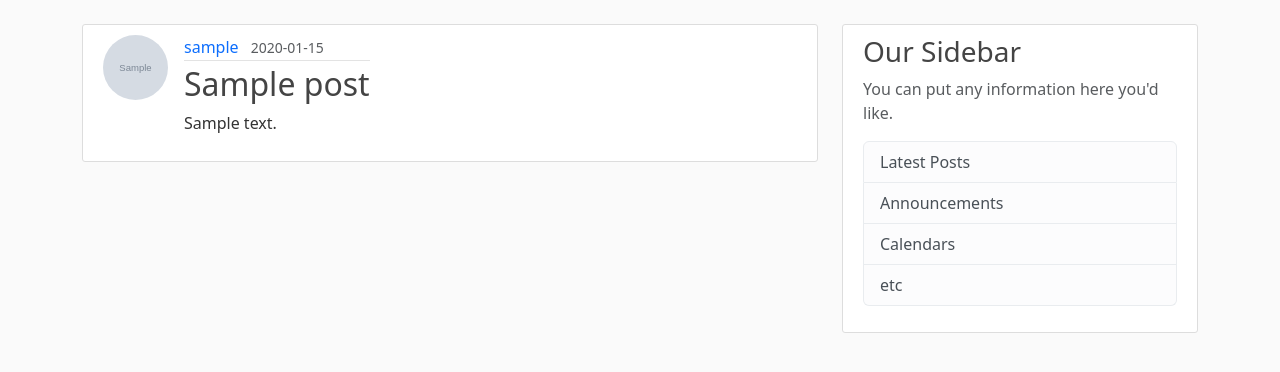
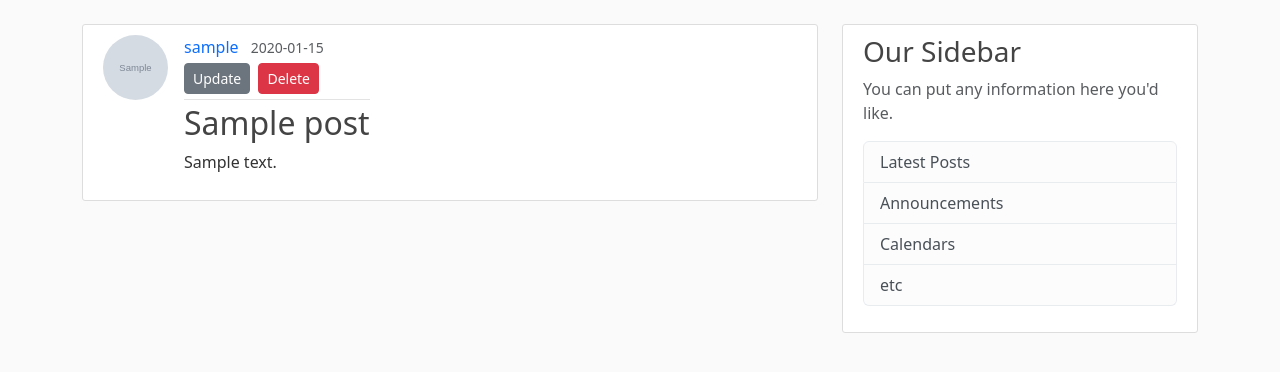
Before and after one commit to jmk-apps/flaskblog, a Flask app: page /post/1 in a window 1280 px wide. Shown: the part 56-428 px from the top of the page. Run offline with Flask 3, Linux system fonts and the light colour scheme; a user stored in the database is signed in; tables that the repository leaves empty hold one stand-in row (values such as "Sample post"); grey boxes marked "Sample" are stand-in pictures.

Commit message:
Added functionality to delete a post.

```diff
--- a/flaskblog/routes.py
+++ b/flaskblog/routes.py
@@ -134,3 +134,15 @@ def update_post(post_id):
         form.title.data = post.title
         form.content.data = post.content
     return render_template("create_post.html", title='Update Post', form=form, legend="Update Post")
+
+
+@app.route("/post/<int:post_id>/delete", methods=["POST"])
+@login_required
+def delete_post(post_id):
+    post = db.get_or_404(Post, post_id)
+    if post.author != current_user:
+        abort(403)
+    db.session.delete(post)
+    db.session.commit()
+    flash("Your post has been deleted", "success")
+    return redirect(url_for("home"))
--- a/flaskblog/templates/post.html
+++ b/flaskblog/templates/post.html
@@ -7,9 +7,34 @@
         <div class="article-metadata">
           <a class="me-2" style="text-decoration: none" href="#">{{ post.author.username }}</a>
           <small class="text-muted">{{ post.date_posted.strftime("%Y-%m-%d") }}</small>
+          {% if post.author == current_user %}
+              <div>
+                  <a class="btn btn-secondary btn-sm my-1" href="{{ url_for('update_post', post_id=post.id) }}">Update</a>
+                  <button type="button" class="btn btn-danger btn-sm m-1" data-bs-toggle="modal" data-bs-target="#deleteModal">Delete</button>
+              </div>
+          {% endif %}
         </div>
         <h2 class="article-title">{{ post.title }}</h2>
         <p class="article-content">{{ post.content }}</p>
       </div>
     </article>
+
+<!-- Modal -->
+<div class="modal fade" id="deleteModal" tabindex="-1" aria-labelledby="deleteModalLabel" aria-hidden="true">
+  <div class="modal-dialog">
+    <div class="modal-content">
+      <div class="modal-header">
+        <h1 class="modal-title fs-5" id="deleteModalLabel">Delete Post?</h1>
+        <button type="button" class="btn-close" data-bs-dismiss="modal" aria-label="Close"></button>
+      </div>
+      <div class="modal-footer">
+        <button type="button" class="btn btn-secondary" data-bs-dismiss="modal">Close</button>
+          <form action="{{ url_for('delete_post', post_id=post.id) }}" method="post">
+              <input class="btn btn-danger" value="Delete" type="submit">
+          </form>
+      </div>
+    </div>
+  </div>
+</div>
+
 {% endblock content %}
```
